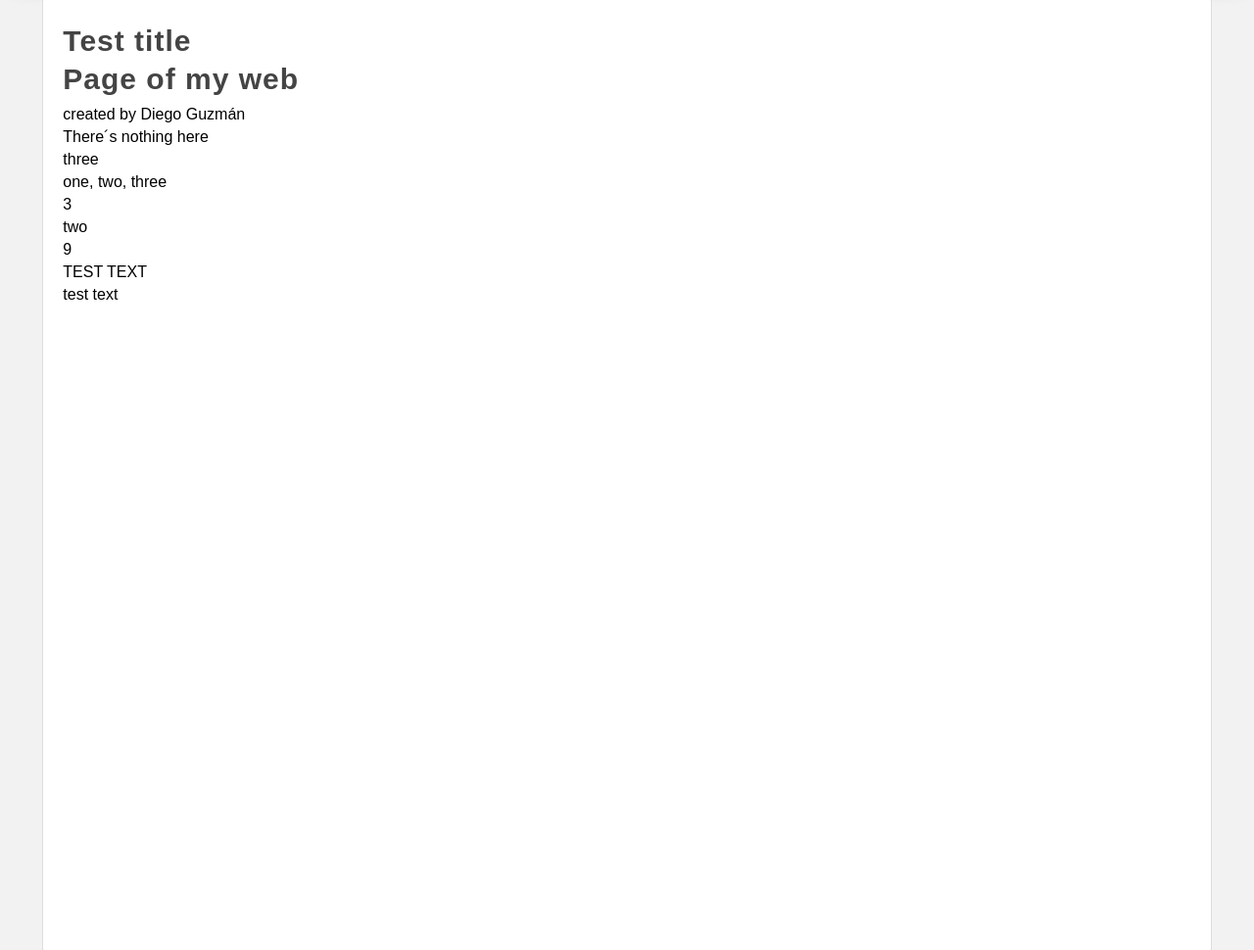
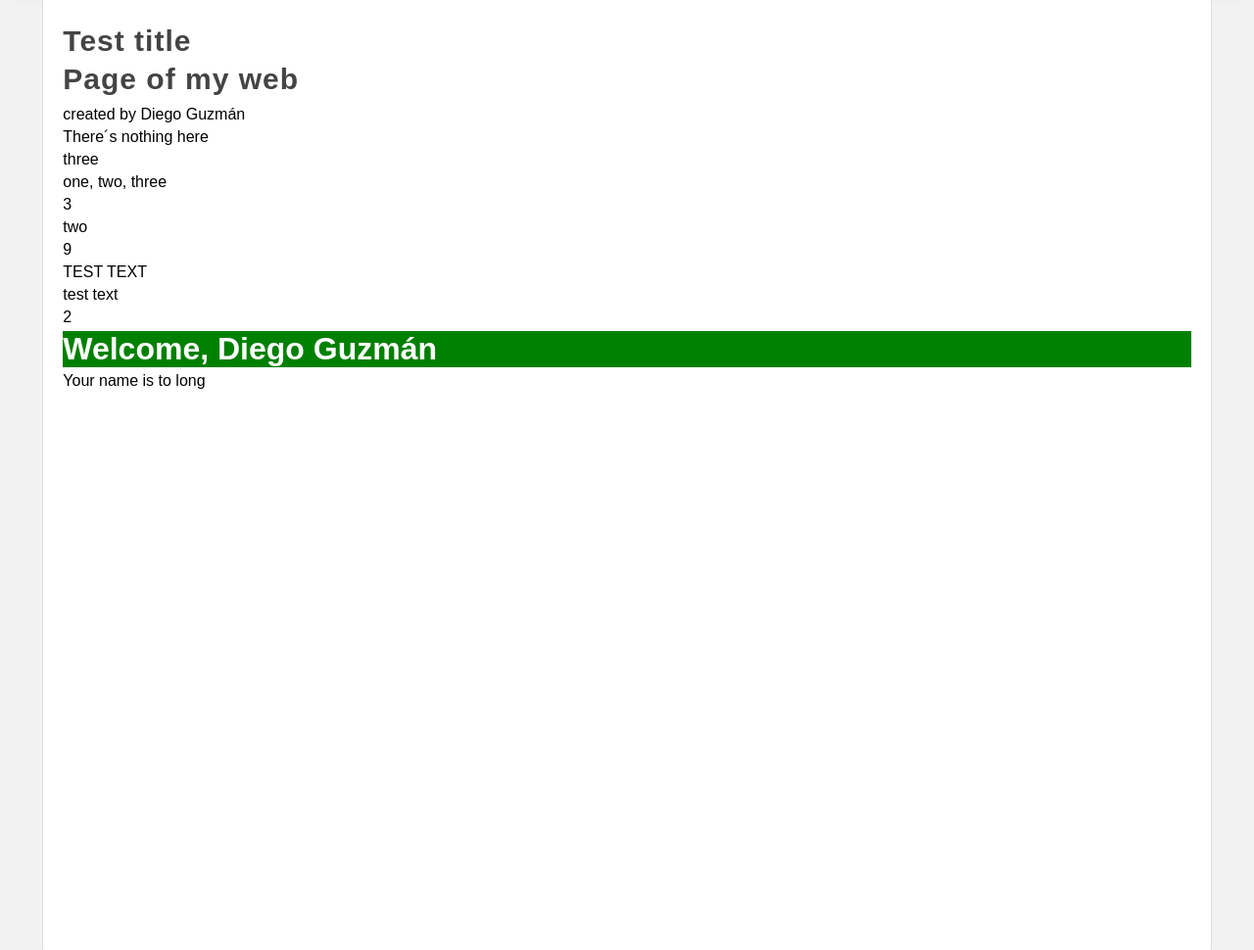
Before and after one commit to DiegoG73/Django-Python, a Django app: page /test-page/ in a window 1280 px wide. Shown: the part 253-1223 px from the top of the page at 98% size. Run offline with Django 5.2, Linux system fonts and the light colour scheme.

Commit message:
Agregando filtros al proyecto y creando los propios

```diff
--- a/learningDjango/myApp/templates/layout.html
+++ b/learningDjango/myApp/templates/layout.html
@@ -11,6 +11,9 @@
         | Diego Guzmán
     </title>
     <link rel="stylesheet" type="text/css" href="{% static 'css/styles.css' %}">
+    {% load filters %}
+
+
 </head>
 
 <body>
--- a/learningDjango/myApp/templates/page.html
+++ b/learningDjango/myApp/templates/page.html
@@ -1,4 +1,6 @@
+
 {% extends "layout.html" %}
+{% load filters %}
 
 {% block title %} Test page {% endblock %}
 
@@ -35,6 +37,14 @@
     </p>
 
     <p>
-        {{"test text"|lower}}
+        {{"TEST TEXT"|lower}}
+    </p>
+
+    <p>
+        {{"<h1>Text</h1> <strong>Test</strong>"|striptags|wordcount}}
+    </p>
+
+    <p>
+        {{"Diego Guzmán"|greetings|safe}}
     </p>
 {% endblock  %}
--- /dev/null
+++ b/learningDjango/myApp/templatetags/filters.py
@@ -0,0 +1,10 @@
+from django import template
+
+register = template.Library()
+
+@register.filter(name='greetings')
+def greetings(value):
+    large = ""
+    if len(value) >= 8:
+        large = "<p>Your name is to long</p>"
+    return f"<h1 style='background:green; color:white'>Welcome, {value}</h1> " + large
--- /dev/null
+++ b/requirements.txt
@@ -0,0 +1,3 @@
+asgiref==3.8.1
+Django==5.0.4
+sqlparse==0.4.4
```
Also changed, not shown: learningDjango/myApp/templatetags/__init__.py (added).
